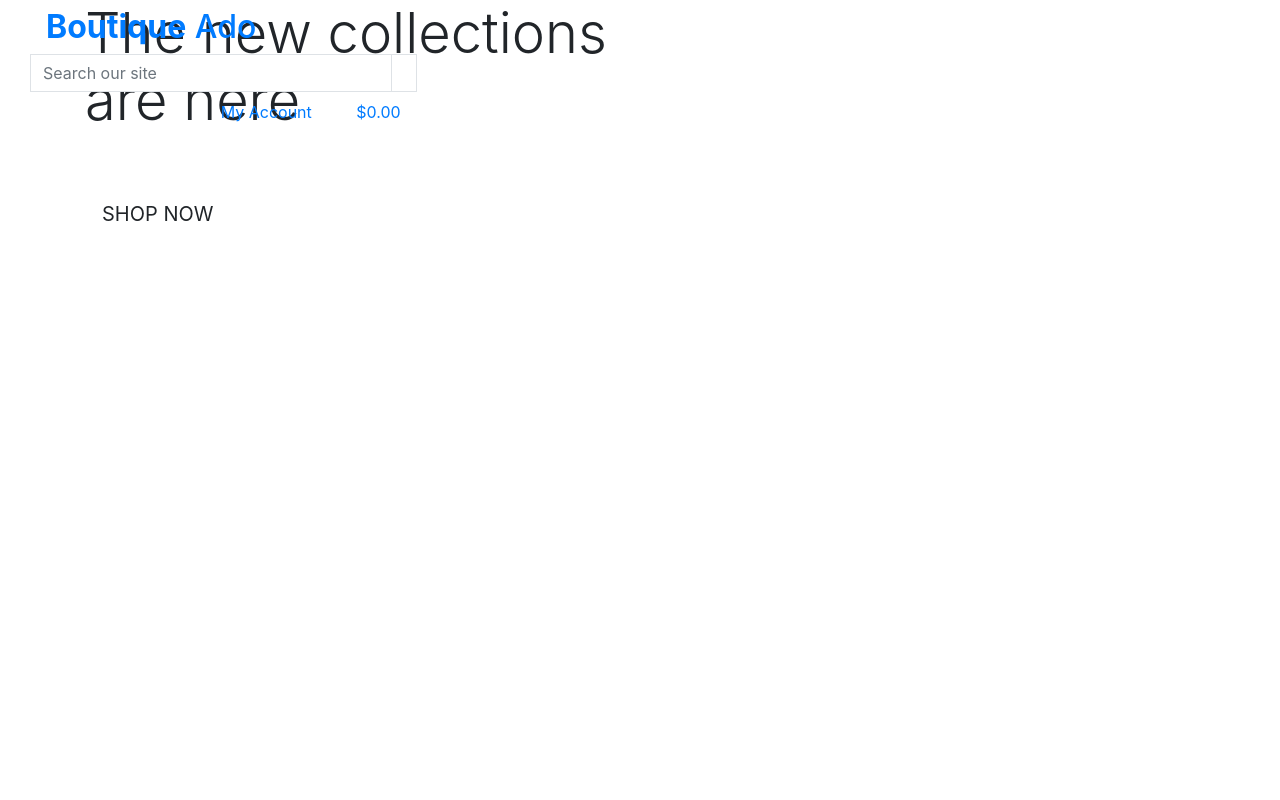
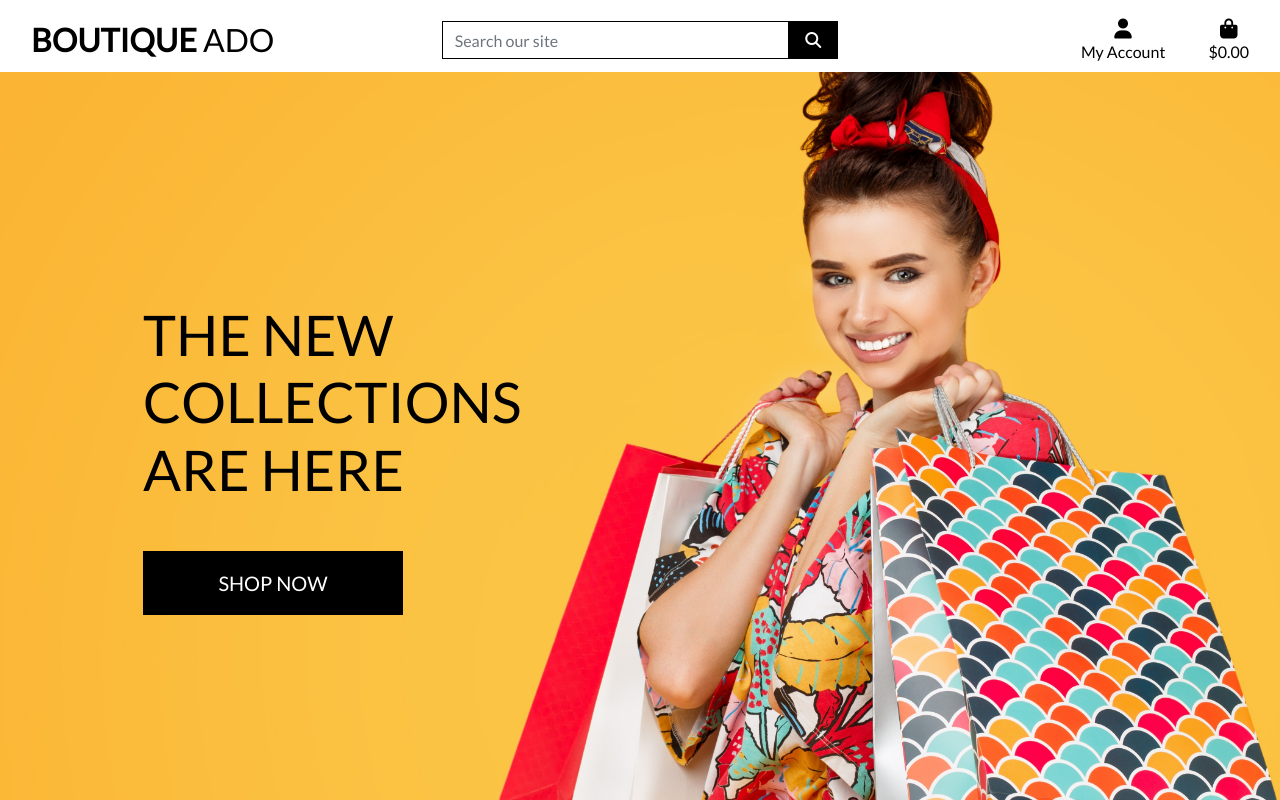
Before and after one commit to RaphaelRohner/rr_boutique_ado_v1, a Django app: page / in a window 1280 px wide. Run offline with Django 3.2, Linux system fonts and the light colour scheme; some libraries are stand-ins or nearby versions.

Commit message:
completed home page header and css

```diff
--- a/boutique_ado/settings.py
+++ b/boutique_ado/settings.py
@@ -161,3 +161,7 @@ USE_TZ = True
 # https://docs.djangoproject.com/en/3.1/howto/static-files/
 
 STATIC_URL = '/static/'
+STATICFILES_DIRS = (os.path.join(BASE_DIR, 'static'),)
+
+MEDIA_URL = '/media/'
+MEDIA_ROOT = os.path.join(BASE_DIR, 'media')
--- a/boutique_ado/urls.py
+++ b/boutique_ado/urls.py
@@ -15,9 +15,11 @@ Including another URLconf
 """
 from django.contrib import admin
 from django.urls import path, include
+from django.conf import settings
+from django.conf.urls.static import static
 
 urlpatterns = [
     path('admin/', admin.site.urls),
     path('accounts/'	, include('allauth.urls')),
     path('', include('home.urls')),
-]
+] + static(settings.MEDIA_URL, document_root=settings.MEDIA_ROOT)
--- /dev/null
+++ b/static/css/base.css
@@ -0,0 +1,81 @@
+html {
+    height: 100%;
+}
+
+body {
+    background: url('/media/homepage_background_cropped.jpg') no-repeat center center fixed;
+    background-size: cover;
+    height: calc(100vh - 164px);
+    color: #555;
+    font-family: 'Lato';
+}
+
+/* from Bulma */
+.icon {
+    align-items: center;
+    display: inline-flex;
+    justify-content: center;
+    height: 1.5rem;
+    width: 1.5rem;
+}
+
+.logo-font {
+    text-transform: uppercase;
+}
+
+.main-logo-link {
+    width: fit-content;
+}
+
+.shop-now-button {
+    background: black;
+    color: white;
+    min-width: 260px;
+}
+
+.btn-black {
+    background: black;
+    color: white;
+}
+
+.shop-now-button:hover,
+.shop-now-button:active,
+.shop-now-button:focus,
+.btn-black:hover,
+.btn-black:active,
+.btn-black:focus {
+    background: #222;
+    color: white;
+}
+
+.text-black {
+    color: #000 !important;
+}
+
+.border-black {
+    border: 1px solid black !important;
+}
+
+/* -------------------------------- Media Queries */
+
+/* Slightly larger container on xl screens */
+@media (min-width: 1200px) {
+  .container {
+    max-width: 80%;
+  }
+}
+
+/* fixed top navbar only on medium and up */
+@media (min-width: 992px) {
+    .fixed-top-desktop-only {
+        position: fixed;
+        top: 0;
+        right: 0;
+        left: 0;
+        z-index: 1030;
+    }
+
+    .header-container {
+        padding-top: 164px;
+    }
+}
--- a/templates/base.html
+++ b/templates/base.html
@@ -14,12 +14,15 @@
 
     {% block corecss %}
         <link rel="stylesheet" href="https://stackpath.bootstrapcdn.com/bootstrap/4.5.2/css/bootstrap.min.css" integrity="sha384-JcKb8q3iqJ61gNV9KGb8thSsNjpSL0n8PARn9HuZOnIxN0hoP+VmmDGMN5t9UJ0Z" crossorigin="anonymous">
+        <link rel="stylesheet" href="https://fonts.googleapis.com/css?family=Lato&display=swap">
+        <link rel="stylesheet" href="{% static 'css/base.css' %}">
     {% endblock %}
 
     {% block extra_css %}
     {% endblock %}
 
     {% block corejs %}
+        <script src="https://kit.fontawesome.com/8fb5ae9ef1.js" crossorigin="anonymous"></script>
         <script src="https://code.jquery.com/jquery-3.5.1.slim.min.js" integrity="sha384-DfXdz2htPH0lsSSs5nCTpuj/zy4C+OGpamoFVy38MVBnE+IbbVYUew+OrCXaRkfj" crossorigin="anonymous"></script>
         <script src="https://cdn.jsdelivr.net/npm/popper.js@1.16.1/dist/umd/popper.min.js" integrity="sha384-9/reFTGAW83EW2RDu2S0VKaIzap3H66lZH81PoYlFhbGU+6BZp6G7niu735Sk7lN" crossorigin="anonymous"></script>
         <script src="https://stackpath.bootstrapcdn.com/bootstrap/4.5.2/js/bootstrap.min.js" integrity="sha384-B4gt1jrGC7Jh4AgTPSdUtOBvfO8shuf57BaghqFfPlYxofvL8/KUEfYiJOMMV+rV" crossorigin="anonymous"></script>
@@ -32,6 +35,7 @@
   </head>
   <body>
     <header class="container-fluid fixed-top">
+        <div id="topnav" class="row bg-white pt-lg-2 d-none d-lg-flex">
             <div class="col-12 col-lg-4 my-auto py-1 py-lg-0 text-center text-lg-left">
                 <a href="{% url 'home' %}" class="nav-link main-logo-link">
                     <h2 class="logo-font text-black my-0"><strong>Boutique</strong> Ado</h2>
@@ -89,6 +93,7 @@
                     </li>
                 </ul>
             </div>
+        </div>
     </header>
 
     {% if messages %}
```
Also changed, not shown: media/homepage_background_cropped.jpg (added). Lines whose indentation alone changed are shown as unchanged.
